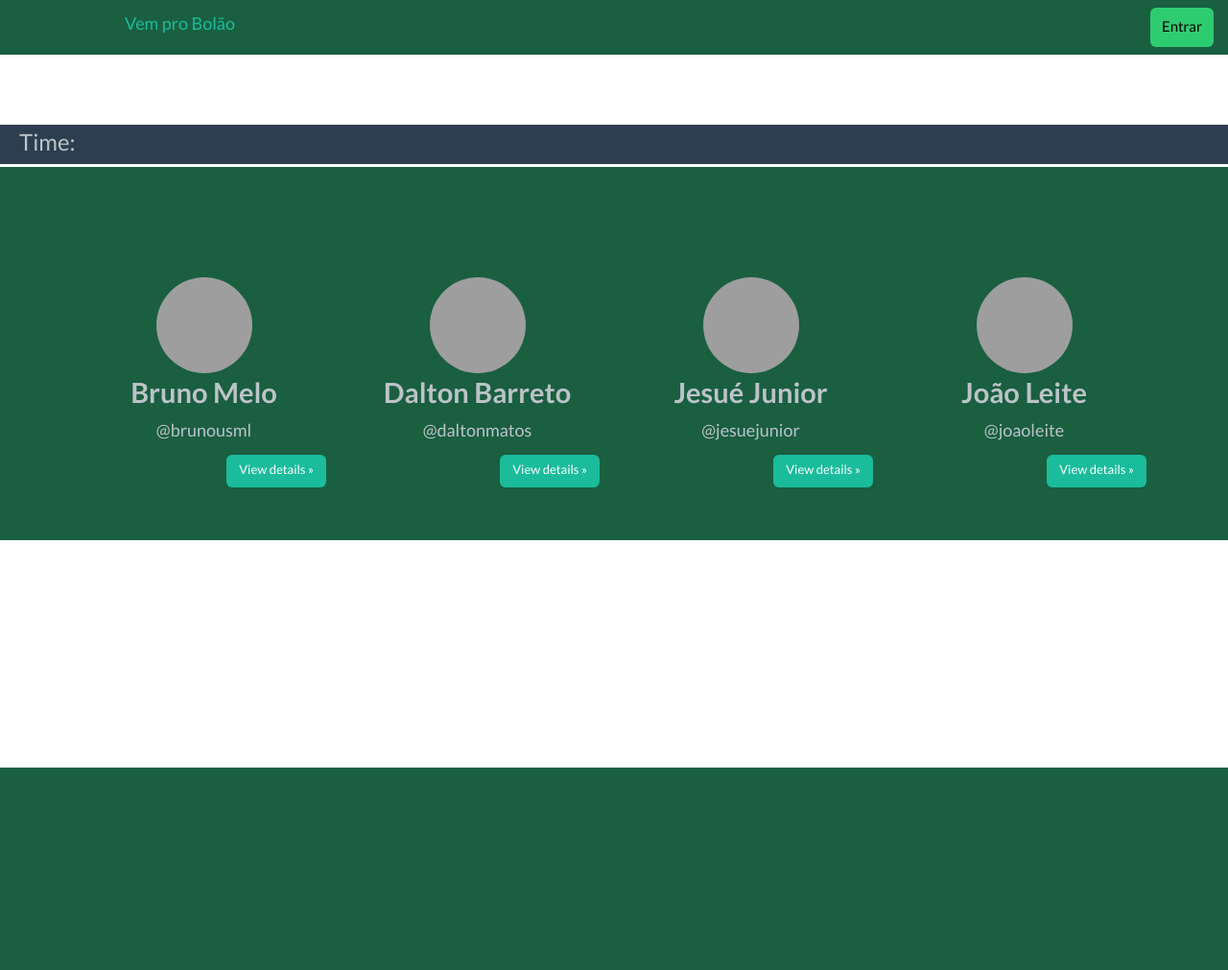
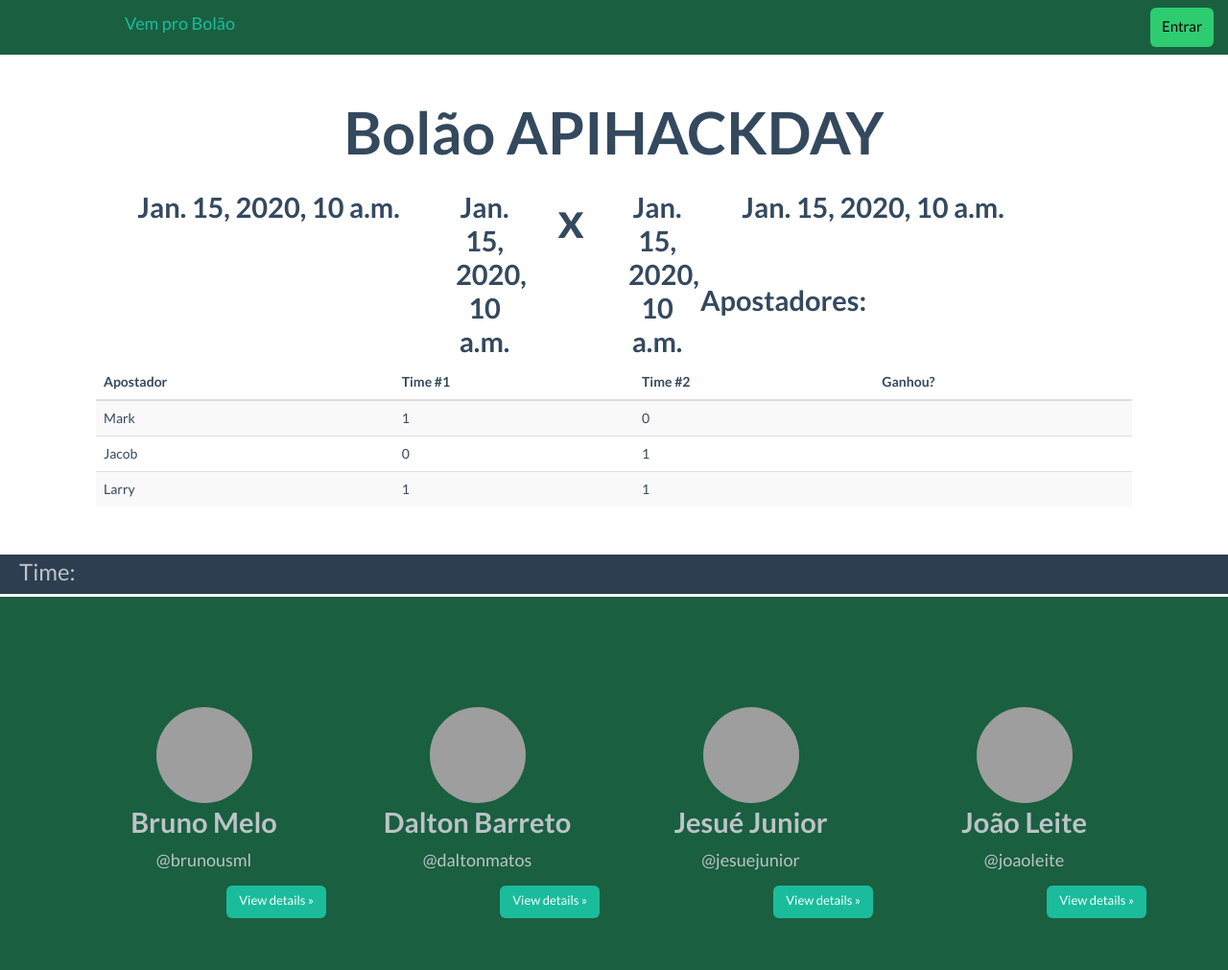
Before and after one commit to sixcodes/api_hackday_21212, a Django app: template apihackday/templates/exibir-bolao.html in a window 1280 px wide. Shown: the top 1011 px of the page at 96% size. Before the commit the page ends 800 px from the top, so only its background shows below. Run offline with Django 3.2, Linux system fonts and the light colour scheme; the template is opened without the code that fills it: most values are stand-ins (such as "Sample title", 1, 10 or a date in 2020); parts of the project's set-up code (start-up, migrations or seed data) failed here and were passed over; some libraries are stand-ins or nearby versions; some web fonts are replaced; grey boxes are pictures that could not be loaded.

Commit message:
exibir bolao

```diff
--- a/apihackday/templates/exibir-bolao.html
+++ b/apihackday/templates/exibir-bolao.html
@@ -1,25 +1,25 @@
 {% extends 'menu.html' %}
 
 {% block container %}
-    <div id="bolao-render"></div>
-<script type="text/template" id="bolao-template">
+
+
     <h1 class="text-center">Bolão APIHACKDAY</h1>
     <br>
     <div class="col-lg-12 text-center placar">
         <div class="col-lg-4">
-            <h4>Brasil</h4>
+            <h4>{{ time_1 }}</h4>
         </div>
         <div class="col-lg-1">
-            <h4>3</h4>
+            <h4>{{ resultado_time_1 }}</h4>
         </div>
         <div class="col-lg-1">
             <h2>x</h2>
         </div>
         <div class="col-lg-1">
-            <h4>1</h4>
+            <h4>{{ resultado_time_2 }}</h4>
         </div>
         <div class="col-lg-4">
-            <h4>Argentina</h4>
+            <h4>{{ time_2 }}</h4>
         </div>
     </div>
     <div class="col-lg-12">
@@ -56,10 +56,4 @@
       </table>
     </div>
 </script>
-
-<script type="text/javascript">
-$(document).ready(function(){
-   getBolao();
-});
-</script>
 {% endblock %}
--- a/apihackday/templates/listar-boloes.html
+++ b/apihackday/templates/listar-boloes.html
@@ -34,8 +34,9 @@
           </div>
 
             <div class="col-lg-13 text-center" style="margin-top:10px;">
+                <a href="http://localhost:8000/bolao/exibir/?id=<%= bolao.id %>" class="btn btn-info">Ver</a>
                 <a href="{% url 'apostarbolao' %}?id=<%= bolao.id %>" class="btn btn-success">Apostar</a>
-                <a href="{% url 'finalizarbolao' %}?id=<%= bolao.id %>" class="btn btn-danger">Finalizar</a>
+                <a href="{% url 'finalizarbolao' %}?id= %>" class="btn btn-danger">Finalizar</a>
             </div>
           </div>
         </div>
--- a/apihackday/urls.py
+++ b/apihackday/urls.py
@@ -22,7 +22,7 @@ urlpatterns += patterns('',
     url(r'^convidar/$', 'bolao.views.convidarBolao', name='convidarbolao'),
     url(r'^bolao/$', 'bolao.views.listarBolao', name='listarbolao'),
     url(r'^bolao/add', 'bolao.views.criarBolao', name='criarbolao'),
-    url(r'^bolao/(?P<bolao>[\d]+)$', 'bolao.views.exibirBolao', name='exibirbolao'),
+    url(r'^bolao/exibir/$', 'bolao.views.exibirBolao', name='exibirbolao'),
 
     url(r'', include('social_auth.urls')),
     url(r'^api/', include(v1_api.urls)),
```
Also changed, not shown: apihackday/bolao/views.py (+18 -2 lines).
